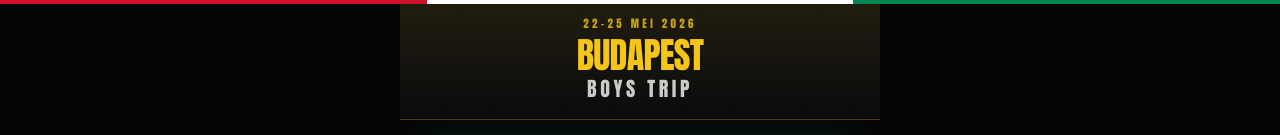
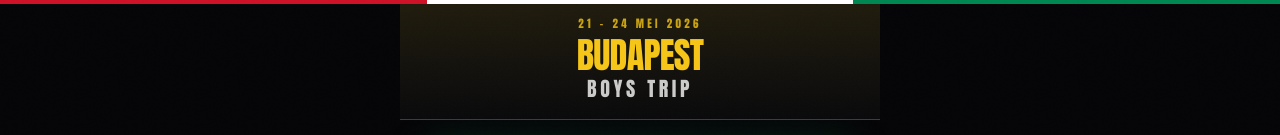
Before and after one commit to martijnkort7/budapest-2026, a Next.js app: page / in a window 1280 px wide. Shown: the top 135 px of the page. Built offline with nearby package versions, Linux system fonts and the light colour scheme; no server answers.

Commit message:
Update date in header

```diff
--- a/src/components/AppShell.tsx
+++ b/src/components/AppShell.tsx
@@ -30,7 +30,7 @@ export function AppShell({ home, explore, tools }: Props) {
 
       <header className="safe-top header-glow sticky top-0 z-50 border-b border-gold/20 px-5 pt-5 pb-4 text-center backdrop-blur-md">
         <p className="font-display text-[11px] uppercase tracking-[0.3em] text-gold-dim mb-0.5">
-          22–25 MEI 2026
+          21 - 24 mei 2026
         </p>
         <h1 className="font-display leading-none uppercase">
           <span className="block text-4xl text-gold" style={{ letterSpacing: "-0.02em" }}>
```
